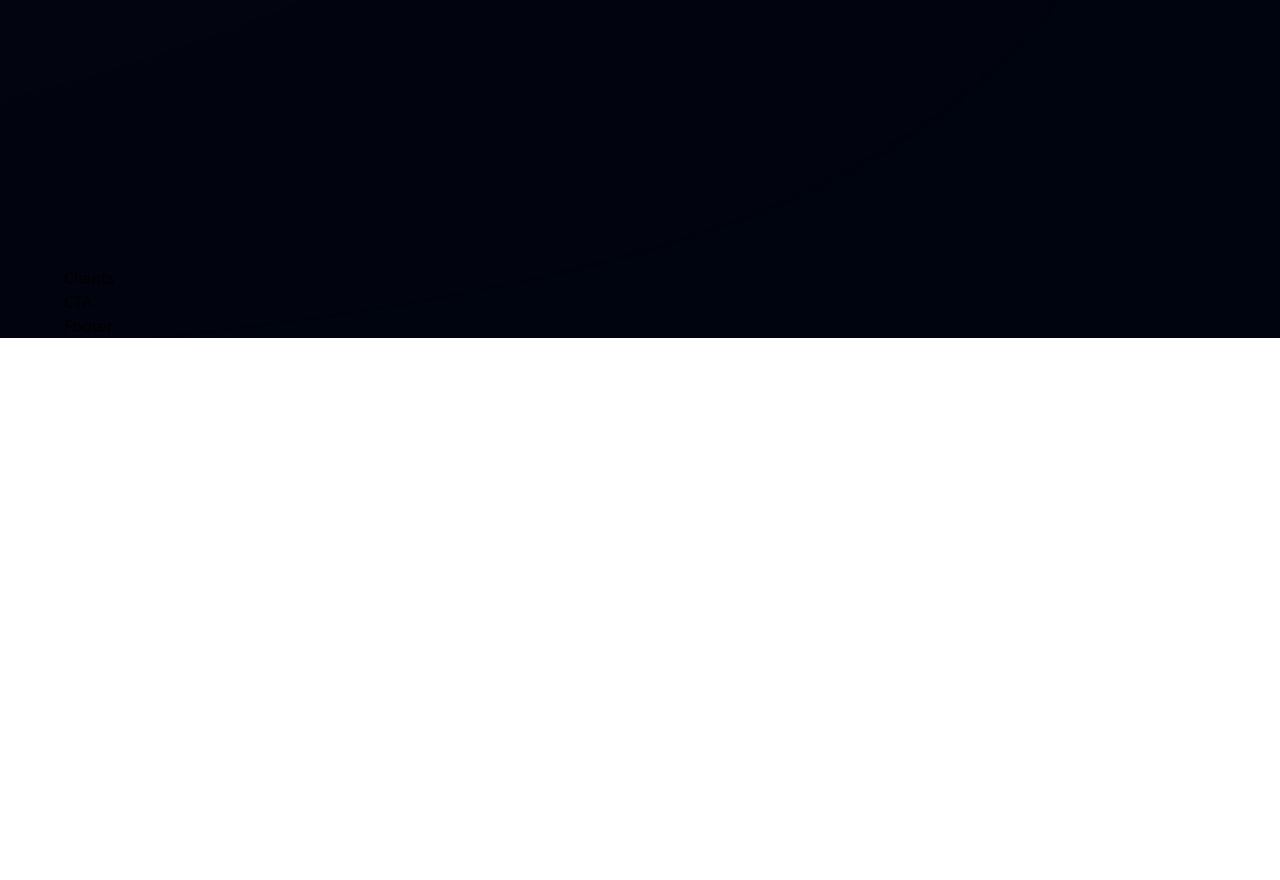
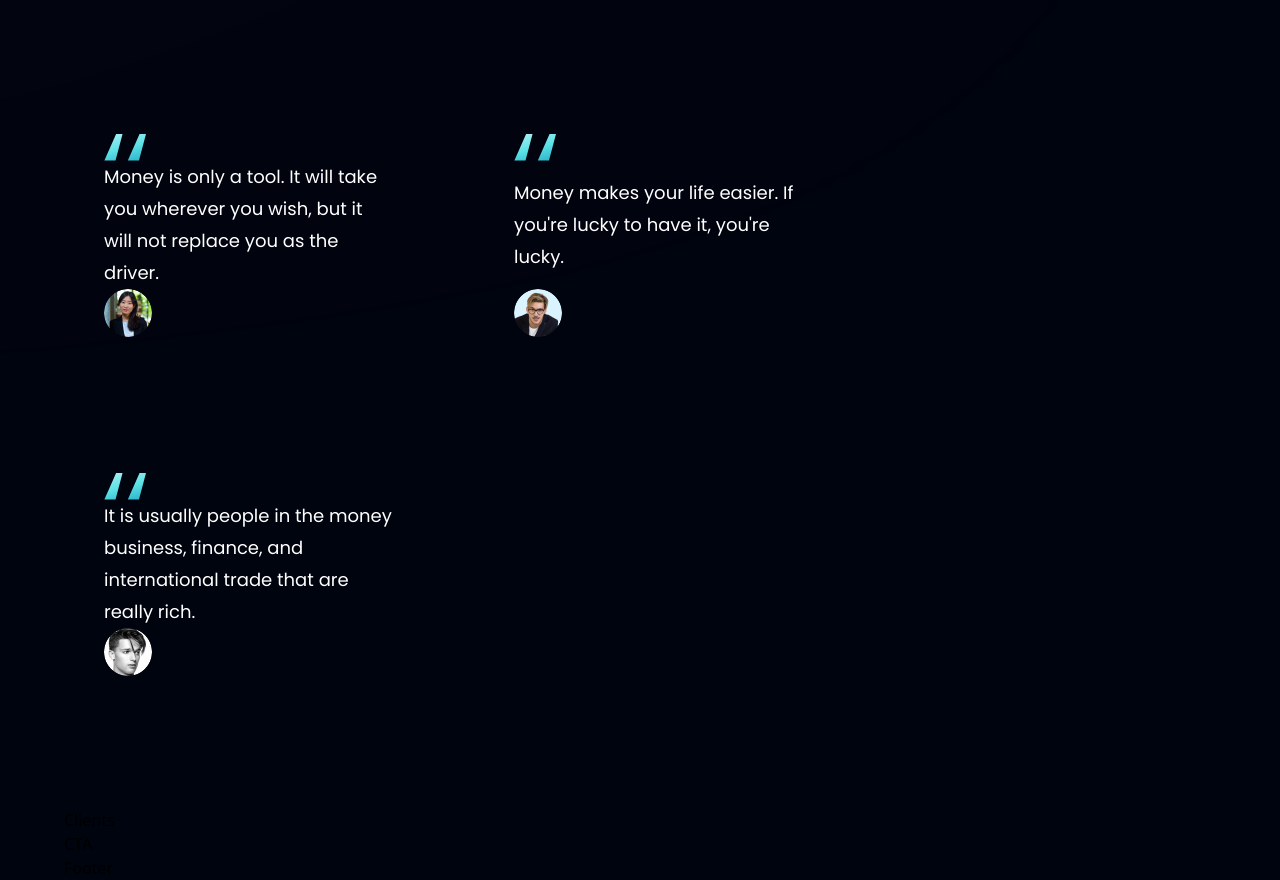
Before and after one commit to knosei/HooBank, a React (Vite) app: page / in a window 1280 px wide. Shown: the part 3020-3900 px from the top of the page. Before the commit the page ends 3358 px from the top, so only its background shows below. Built offline with nearby package versions, Linux system fonts and the light colour scheme.

Commit message:
testimonial images and layout

```diff
--- a/src/components/FeedbackCard.jsx
+++ b/src/components/FeedbackCard.jsx
@@ -1,9 +1,14 @@
-import React from 'react'
+import { quotes } from '../assets';
 
 const FeedbackCard = ({ content, name, title, img}) => (
     <div className="flex justify-between flex-col px-10 py-12 rounded-[20px]
     max-w-[370px] md:mr-10 sm:mr-5 mr-0 my-5 feedback-card">
+      <img src={quotes} alt="double_quotes" className="w-[42px] h-[27px] object-contain"/>
+      <p className="font-poppins font-normal text-[18px] leading-[32px] text-white">{content}</p>
 
+      <div className="flex flex-row">
+        <img src={img} alt={name} className='w-[48px] h-[48px] rounded-full' />
+      </div>
     </div>
 )
 
```
